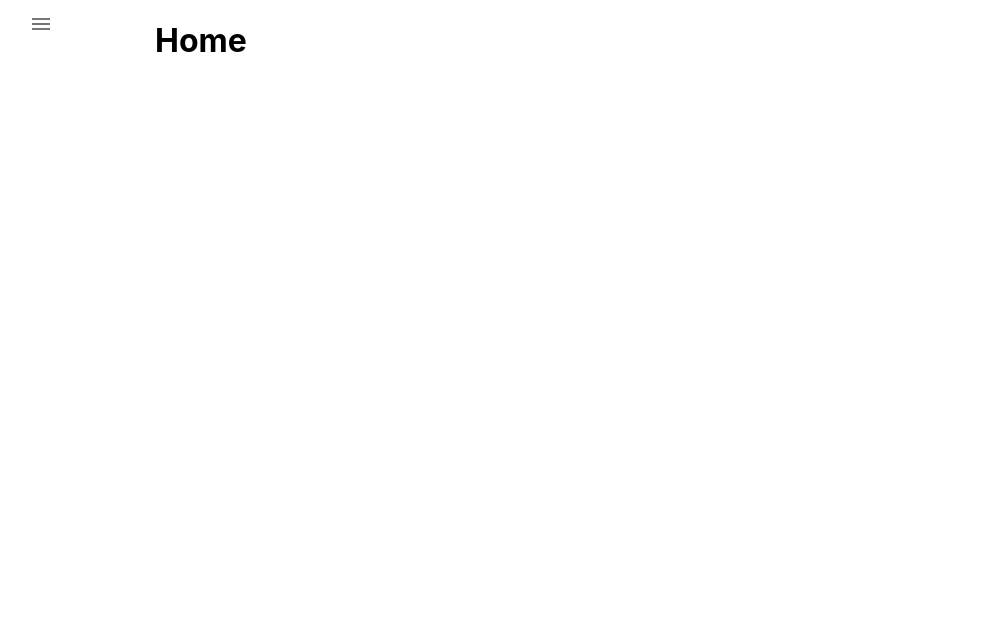
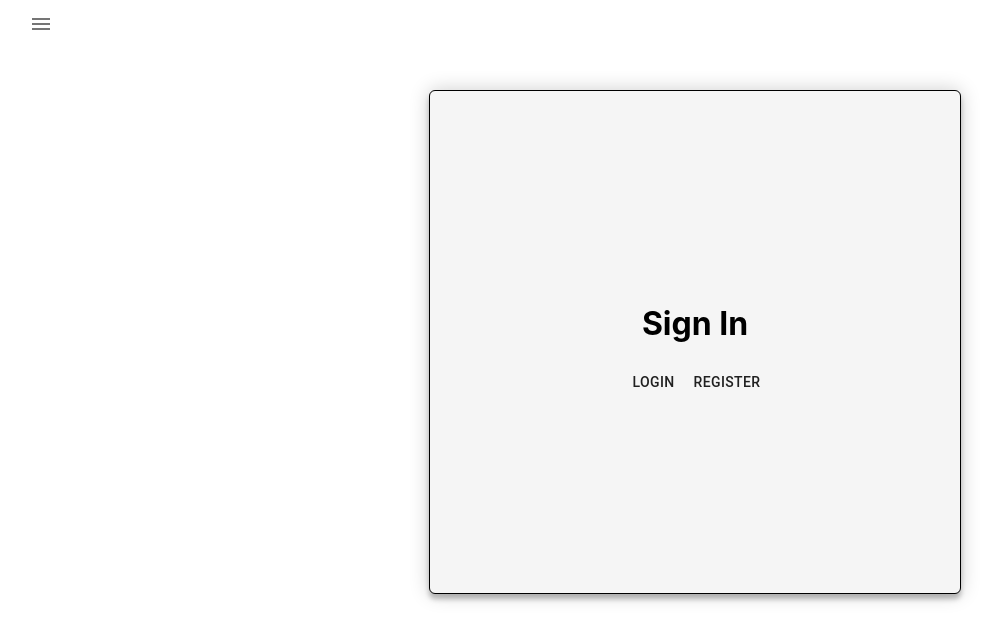
Before and after one commit to LoloAbdo/PoolNHL, a React (Create React App) app in the folder poolnhl/: page / in a window 1280 px wide. Shown: the top 642 px of the page, without its empty margins (45-1044 px from the left). Built offline with nearby package versions, Linux system fonts and the light colour scheme.

Commit message:
Commit #8
Ajout de la box qui contiendra les elements des pages signup et signin

```diff
--- a/poolnhl/src/component/Drawer.js
+++ b/poolnhl/src/component/Drawer.js
@@ -49,23 +49,21 @@ const Drawer = (props) => {
 
     const itemsList = [
         { text: "Home", icon: <HomeIcon />, onClick: () => history.push("/") },
-        {
-            text: "Sign In",
-            icon: <PermIdentityIcon />,
-            onClick: () => history.push("/signin"),
-        },
-        {
-            text: "Sign Up",
-            icon: <PersonAddIcon />,
-            onClick: () => history.push("/signup"),
-        },
+        // {
+        //     text: "Sign In",
+        //     icon: <PermIdentityIcon />,
+        //     onClick: () => history.push("/signin"),
+        // },
+        // {
+        //     text: "Sign Up",
+        //     icon: <PersonAddIcon />,
+        //     onClick: () => history.push("/signup"),
+        // },
     ];
     const handleDrawerOpen = () => {
-        console.log("open");
         setOpen(true);
     };
     const handleDrawerClose = () => {
-        console.log("close");
         setOpen(false);
     };
     return (
--- /dev/null
+++ b/poolnhl/src/component/Home.css
@@ -0,0 +1,11 @@
+.form-container {
+    display: inline-block;
+    background-color: whitesmoke;
+    border: 1px solid;
+    padding: 15%;
+    margin: auto;
+    margin-top: 7%;
+    border-radius: 6px;
+    text-align: center;
+    box-shadow: 0 0 20px 0 rgba(0, 0, 0, 0.2), 0 5px 5px 0 rgba(0, 0, 0, 0.24);
+}
--- a/poolnhl/src/component/Home.js
+++ b/poolnhl/src/component/Home.js
@@ -1,9 +1,28 @@
 import React, { Component } from "react";
+import SignIn from "./SignIn";
+import SignUp from "./SignUp";
+import "./Home.css";
+import { Button } from "@material-ui/core";
 
 class Home extends Component {
-    state = {};
+    state = {
+        loginPage: true,
+    };
+
     render() {
-        return <h1>Home</h1>;
+        const toLoginPage = () => {
+            this.setState({ loginPage: true });
+        };
+        const toRegisterPage = () => {
+            this.setState({ loginPage: false });
+        };
+        return (
+            <div className="form-container">
+                {this.state.loginPage ? <SignIn /> : <SignUp />}
+                <Button onClick={toLoginPage}>Login</Button>
+                <Button onClick={toRegisterPage}>Register</Button>
+            </div>
+        );
     }
 }
 
```
